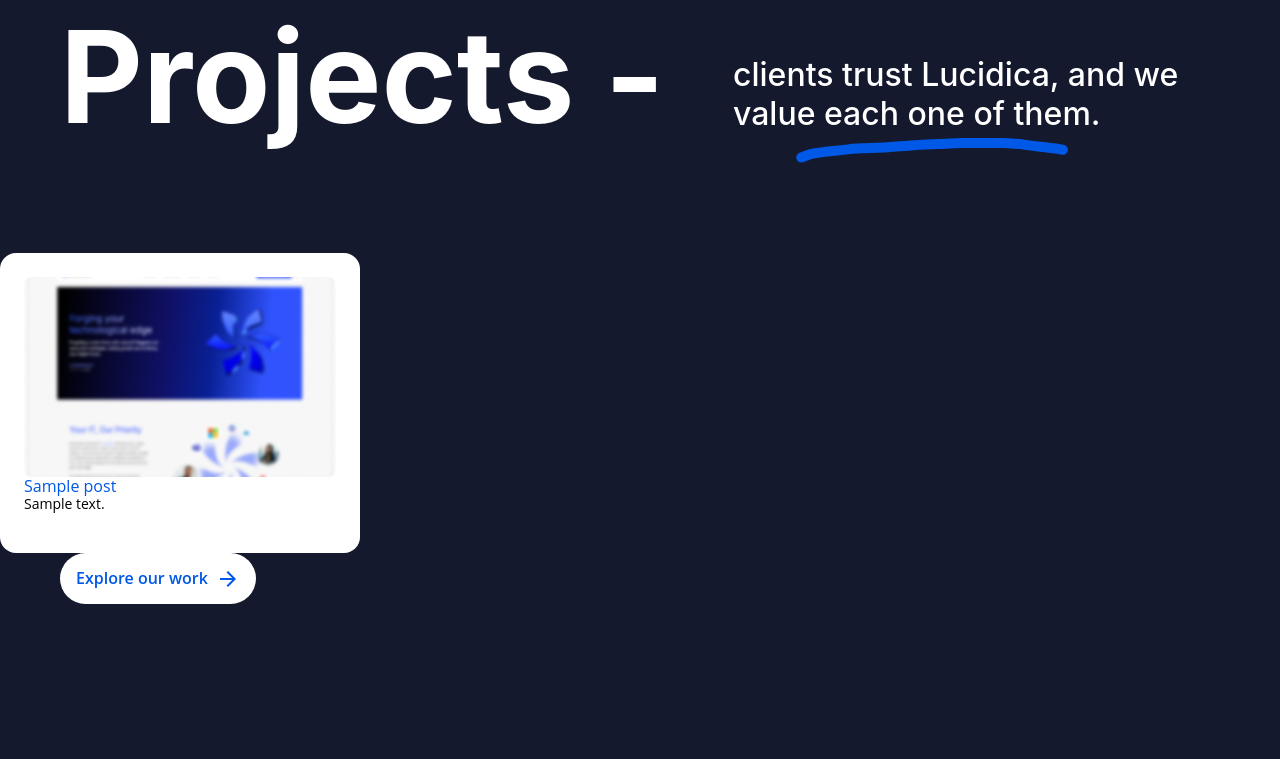
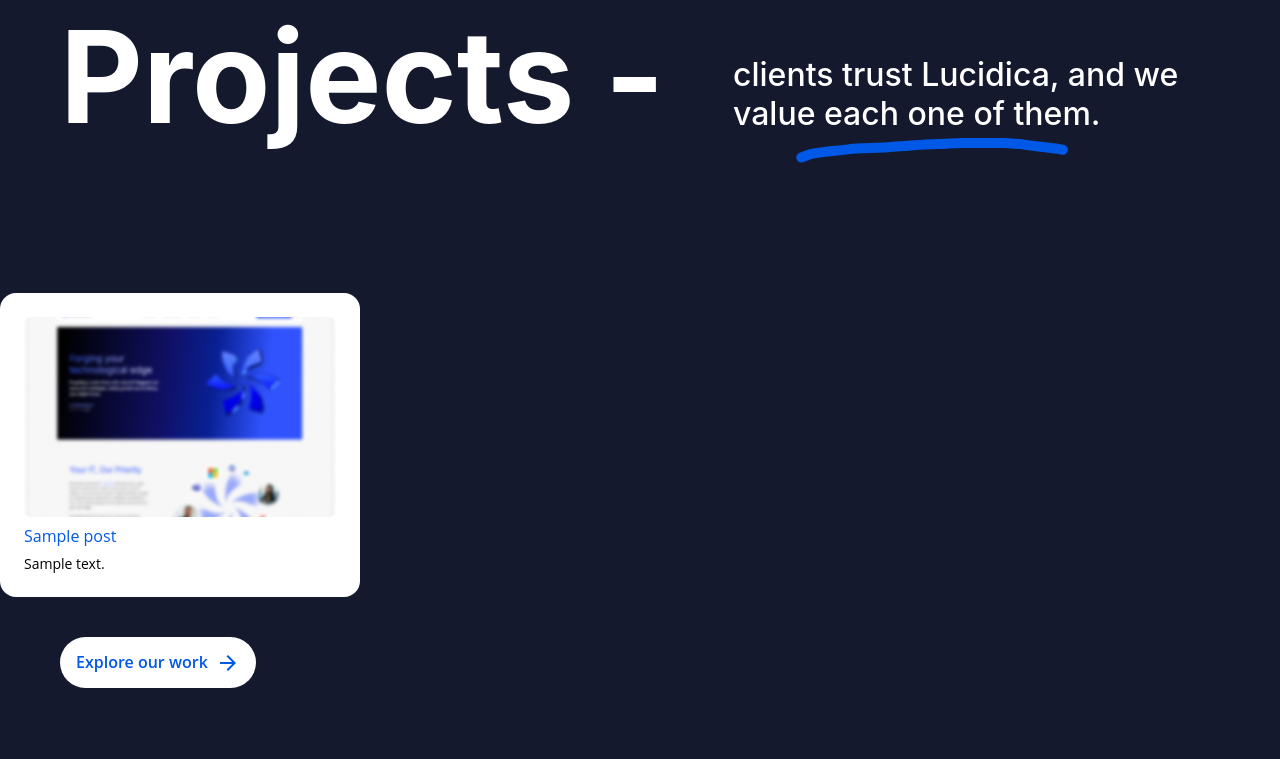
Before and after one commit to microna/lucidica-portfolio-wp, a WordPress theme: template theme/lucidica-portfolio/index.php in a window 1280 px wide; the page is wider, and only the part inside the window is pictured. Shown: the part 1379-2138 px from the top of that part. Run offline with PHP 8.4 and a stand-in for WordPress, Linux system fonts and the light colour scheme; the site name, menu and one post (Sample post) are stand-ins, and other content is empty.

Commit message:
design adjustmets

```diff
--- a/theme/lucidica-portfolio/style.css
+++ b/theme/lucidica-portfolio/style.css
@@ -477,7 +477,7 @@ textarea.modal__input {
 }
 
 .projects__slider {
-  padding: 104px 0;
+  padding: 40px 0 !important;
 }
 
 .projects__slider .swiper {
@@ -507,6 +507,7 @@ textarea.modal__input {
 }
 
 .projects__slider-title {
+  padding: 10px 0;
   font-family: "Open Sans", sans-serif;
   font-size: 16px;
   font-weight: 400;
@@ -545,7 +546,7 @@ textarea.modal__input {
 
 .impact__blocks {
   max-width: 550px;
-   display: flex;
+  display: flex;
   align-items: stretch;
   flex-wrap: wrap;
   gap: 12px;
```
